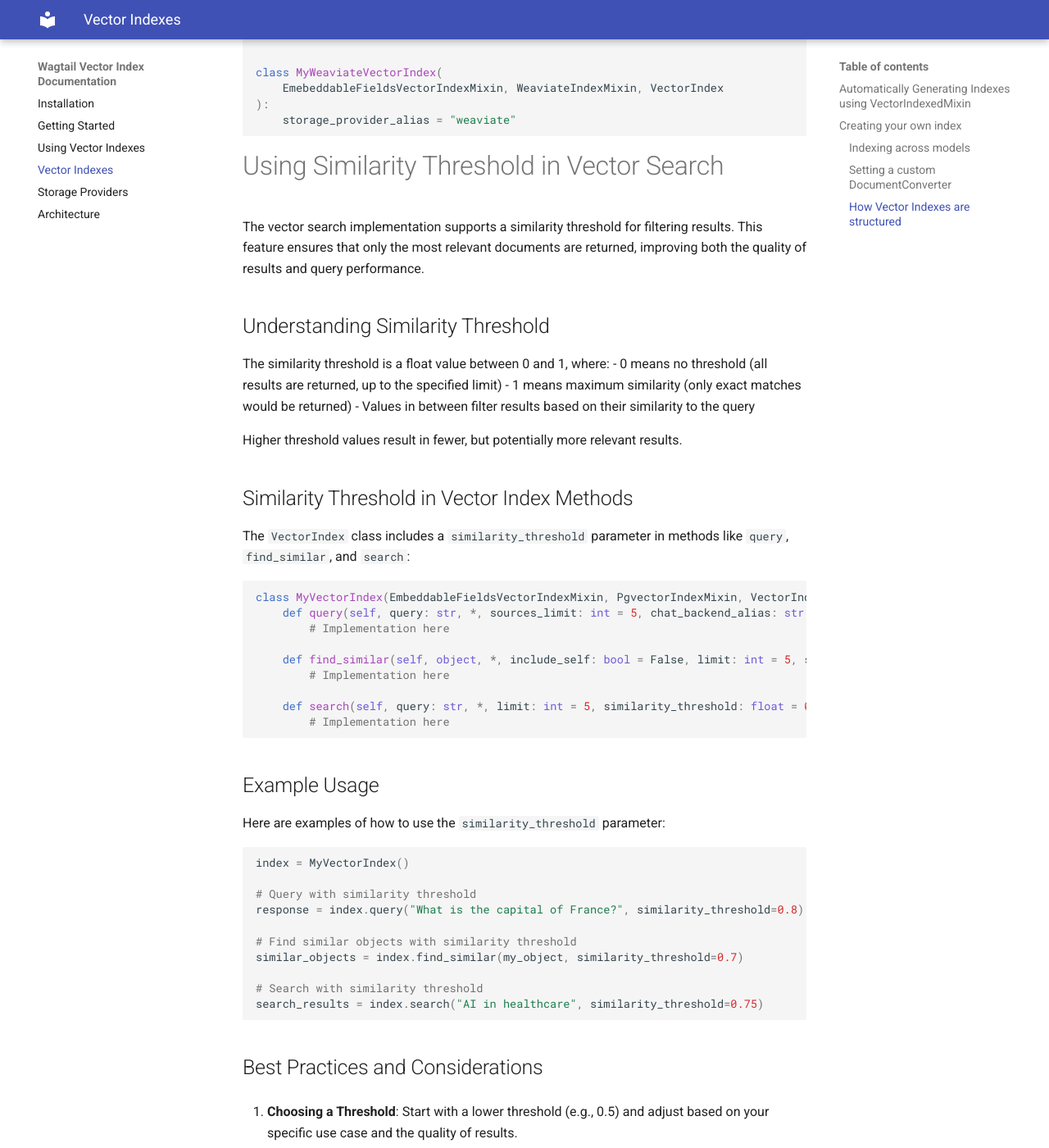
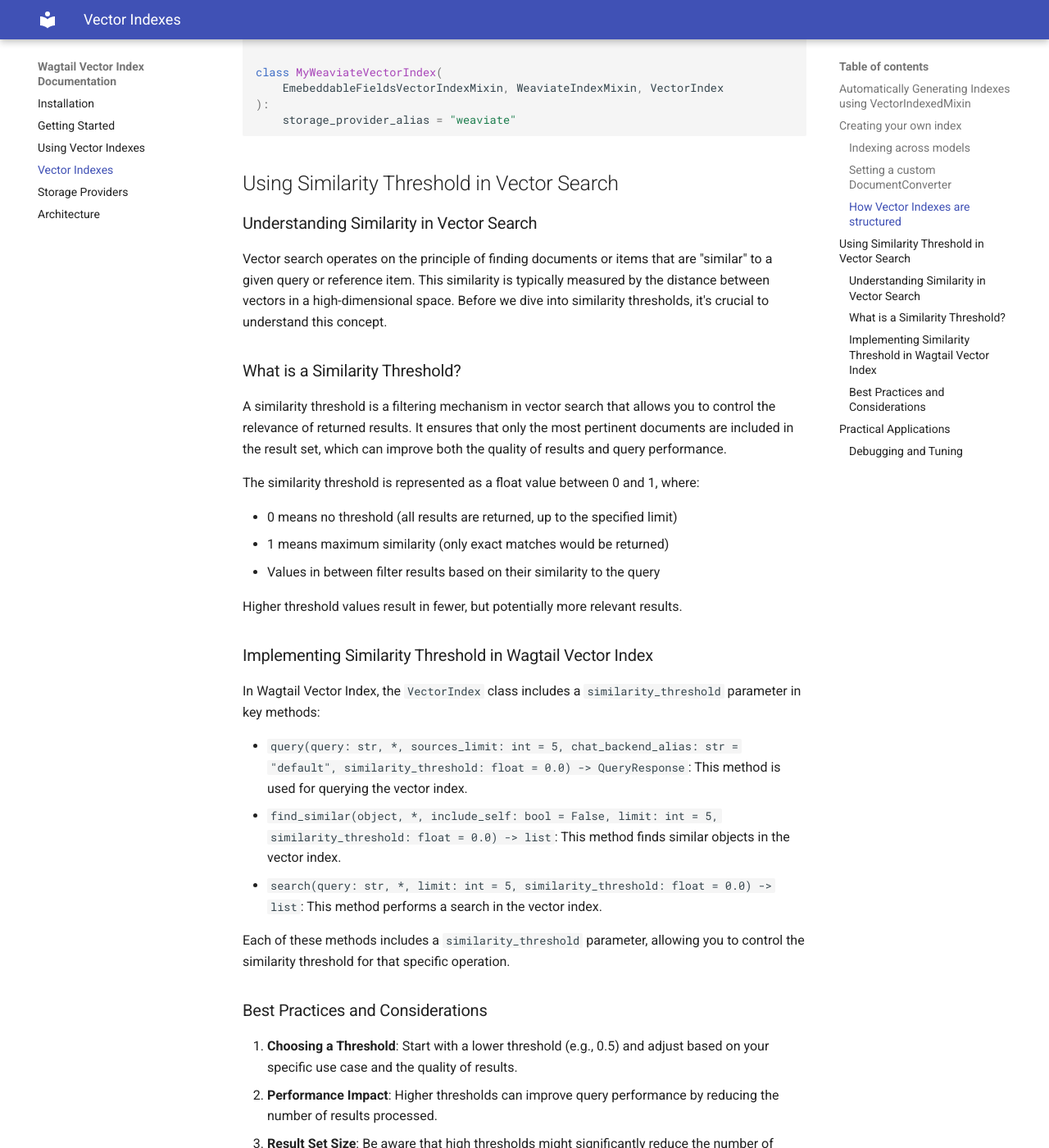
Before and after one commit to wagtail/wagtail-vector-index, an MkDocs documentation site: the page built from docs/vector-indexes.md, in a window 1280 px wide and 1400 px high, scrolled down 4592 px. Shown: the whole window at 82% size. Built offline with MkDocs 1.6.1 and Material for MkDocs 9.7.7, drawn with Linux system fonts in a browser that asks for light colours; some of the changed text lies outside the part shown.

Commit message:
Update similarity documentation

````diff
--- a/docs/vector-indexes.md
+++ b/docs/vector-indexes.md
@@ -192,65 +192,54 @@
     storage_provider_alias = "weaviate"
 ```
 
-# Using Similarity Threshold in Vector Search
+## Using Similarity Threshold in Vector Search
 
-The vector search implementation supports a similarity threshold for filtering results. This feature ensures that only the most relevant documents are returned, improving both the quality of results and query performance.
+### Understanding Similarity in Vector Search
 
-## Understanding Similarity Threshold
+Vector search operates on the principle of finding documents or items that are "similar" to a given query or reference item. This similarity is typically measured by the distance between vectors in a high-dimensional space. Before we dive into similarity thresholds, it's crucial to understand this concept.
 
-The similarity threshold is a float value between 0 and 1, where:
+### What is a Similarity Threshold?
+
+A similarity threshold is a filtering mechanism in vector search that allows you to control the relevance of returned results. It ensures that only the most pertinent documents are included in the result set, which can improve both the quality of results and query performance.
+
+The similarity threshold is represented as a float value between 0 and 1, where:
+
 - 0 means no threshold (all results are returned, up to the specified limit)
 - 1 means maximum similarity (only exact matches would be returned)
 - Values in between filter results based on their similarity to the query
 
 Higher threshold values result in fewer, but potentially more relevant results.
 
-## Similarity Threshold in Vector Index Methods
+### Implementing Similarity Threshold in Wagtail Vector Index
 
-The `VectorIndex` class includes a `similarity_threshold` parameter in methods like `query`, `find_similar`, and `search`:
+In Wagtail Vector Index, the `VectorIndex` class includes a `similarity_threshold` parameter in key methods:
 
-```python
-class MyVectorIndex(EmbeddableFieldsVectorIndexMixin, PgvectorIndexMixin, VectorIndex):
-    def query(self, query: str, *, sources_limit: int = 5, chat_backend_alias: str = "default", similarity_threshold: float = 0.0) -> QueryResponse:
-        # Implementation here
+* `query(query: str, *, sources_limit: int = 5, chat_backend_alias: str = "default", similarity_threshold: float = 0.0) -> QueryResponse`:
+  This method is used for querying the vector index.
+* `find_similar(object, *, include_self: bool = False, limit: int = 5, similarity_threshold: float = 0.0) -> list`:
+  This method finds similar objects in the vector index.
+* `search(query: str, *, limit: int = 5, similarity_threshold: float = 0.0) -> list`:
+  This method performs a search in the vector index.
 
-    def find_similar(self, object, *, include_self: bool = False, limit: int = 5, similarity_threshold: float = 0.0) -> list:
-        # Implementation here
+Each of these methods includes a `similarity_threshold` parameter, allowing you to control the similarity threshold for that specific operation.
 
-    def search(self, query: str, *, limit: int = 5, similarity_threshold: float = 0.0) -> list:
-        # Implementation here
-```
-
-## Example Usage
-
-Here are examples of how to use the `similarity_threshold` parameter:
-
-```python
-index = MyVectorIndex()
-
-# Query with similarity threshold
-response = index.query("What is the capital of France?", similarity_threshold=0.8)
-
-# Find similar objects with similarity threshold
-similar_objects = index.find_similar(my_object, similarity_threshold=0.7)
-
-# Search with similarity threshold
-search_results = index.search("AI in healthcare", similarity_threshold=0.75)
-```
-
-## Best Practices and Considerations
+### Best Practices and Considerations
 
 1. **Choosing a Threshold**: Start with a lower threshold (e.g., 0.5) and adjust based on your specific use case and the quality of results.
-
-2. **Performance**: Higher thresholds can improve query performance by reducing the number of results processed.
-
+2. **Performance Impact**: Higher thresholds can improve query performance by reducing the number of results processed.
 3. **Result Set Size**: Be aware that high thresholds might significantly reduce the number of results. Always check if your result set is empty and consider lowering the threshold if necessary.
-
 4. **Backend Differences**: While we strive for consistency, different vector search backends (e.g., pgvector, Qdrant, Weaviate) may have slight variations in how similarity is calculated. Test thoroughly with your specific backend.
-
 5. **Combining with Limit**: The `similarity_threshold` works in conjunction with the `limit` parameter. Results are first filtered by the similarity threshold, then limited to the specified number.
 
-## Debugging and Tuning
+## Practical Applications
+
+Consider these scenarios where adjusting the similarity threshold can be beneficial:
+
+1. **Content Recommendations**: In a content recommendation system, you might start with a lower threshold to cast a wide net, then gradually increase it as you gather more user data and refine your recommendations.
+2. **Semantic Search**: For a semantic search engine, a higher threshold can help ensure that only truly relevant results are returned, improving the user experience.
+3. **Duplicate Detection**: When looking for near-duplicate content, a very high threshold might be appropriate to catch only the closest matches.
+
+### Debugging and Tuning
 
 If you're not getting the expected results:
 
@@ -259,3 +248,5 @@
 3. Consider the nature of your data and queries. Some domains might require lower thresholds to capture relevant semantic relationships.
 
 Remember, the optimal threshold can vary depending on your specific use case, data, and the embedding model used. Experimentation and iterative tuning are often necessary to find the best balance between precision and recall for your application.
+
+For code examples and step-by-step guides on using similarity thresholds, please refer to our How-To Guide: [Using Similarity Thresholds in Wagtail Vector Index](./how-to/using-similarity-thresholds.md).
````
